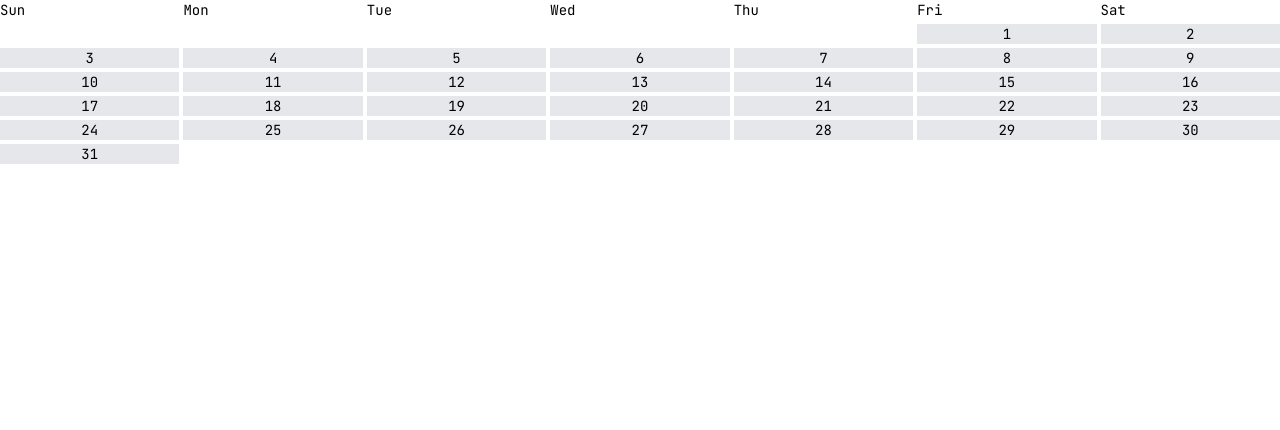
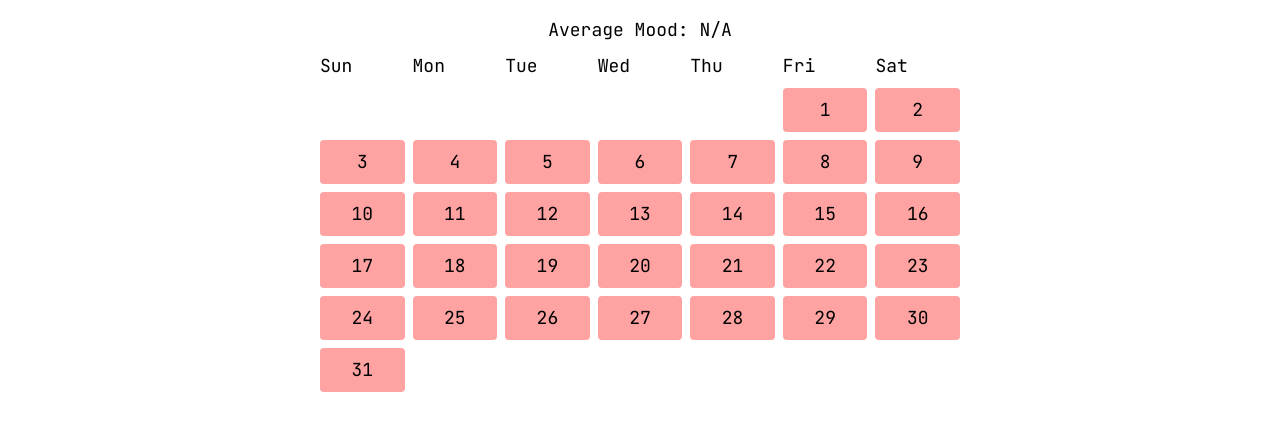
Before and after one commit to asifjirayat/mood-calendar, a React (Vite) app: page / in a window 1280 px wide. Shown: the top 430 px of the page. Built offline with nearby package versions, Linux system fonts and the light colour scheme.

Commit message:
Added emoji score and heatmap

```diff
--- a/src/App.jsx
+++ b/src/App.jsx
@@ -25,6 +25,35 @@ export default function App() {
   // List of emojis to cycle through
   const emojis = ["😊", "😐", "😢", "😡", "😎"];
 
+  // Map of emoji to score
+  const emojiScores = {
+    "😊": 5,
+    "😎": 4,
+    "😐": 3,
+    "😢": 2,
+    "😡": 1,
+  };
+
+  // Function to calculate average
+  const calculateAverage = (moods) => {
+    const totalScore = Object.values(moods).reduce(
+      (sum, emoji) => sum + emojiScores[emoji],
+      0
+    );
+    const count = Object.keys(moods).length;
+    return count > 0 ? (totalScore / count).toFixed(1) : "N/A";
+  };
+
+  // Function to get background color based on score
+  const getBackgroundColor = (score) => {
+    if (score >= 4) return "bg-green-300";
+    if (score <= 3) return "bg-yellow-300";
+    return "bg-red-300";
+  };
+
+  // Calculate Avg mood
+  const averageMood = calculateAverage(moods);
+
   function handleClick(day) {
     const dateKey = `${year}-${String(month + 1).padStart(2, "0")}-${String(
       day
@@ -43,22 +72,37 @@ export default function App() {
   }
 
   return (
-    <div className="grid grid-cols-7 gap-1">
+    <div className="max-w-2xl mx-auto p-4 ">
+      <div className="grid grid-cols-7 gap-2">
+        {/* Display average mood */}
+        <div className="col-span-7 font-mono text-lg text-center">
+          Average Mood: {averageMood}
+        </div>
         {/* Weekday headers */}
-      <div className="font-mono text-sm">Sun</div>
-      <div className="font-mono text-sm">Mon</div>
-      <div className="font-mono text-sm">Tue</div>
-      <div className="font-mono text-sm">Wed</div>
-      <div className="font-mono text-sm">Thu</div>
-      <div className="font-mono text-sm">Fri</div>
-      <div className="font-mono text-sm">Sat</div>
+        <div className="font-mono text-lg">Sun</div>
+        <div className="font-mono text-lg">Mon</div>
+        <div className="font-mono text-lg">Tue</div>
+        <div className="font-mono text-lg">Wed</div>
+        <div className="font-mono text-lg">Thu</div>
+        <div className="font-mono text-lg">Fri</div>
+        <div className="font-mono text-lg">Sat</div>
 
         {/* Day buttons */}
         {days.map((day, index) => (
           <button
             key={index}
-          className={`font-mono text-sm ${
-            day ? "bg-gray-200" : "bg-transparent"
+            className={`font-mono text-lg p-2 rounded ${
+              day
+                ? getBackgroundColor(
+                    emojiScores[
+                      moods[
+                        `${year}-${String(month + 1).padStart(2, "0")}-${String(
+                          day
+                        ).padStart(2, "0")}`
+                      ]
+                    ]
+                  )
+                : "bg-transparent"
             }`}
             onClick={() => day && handleClick(day)}
           >
@@ -79,5 +123,6 @@ export default function App() {
           </button>
         ))}
       </div>
+    </div>
   );
 }
```
Lines whose indentation alone changed are shown as unchanged.
